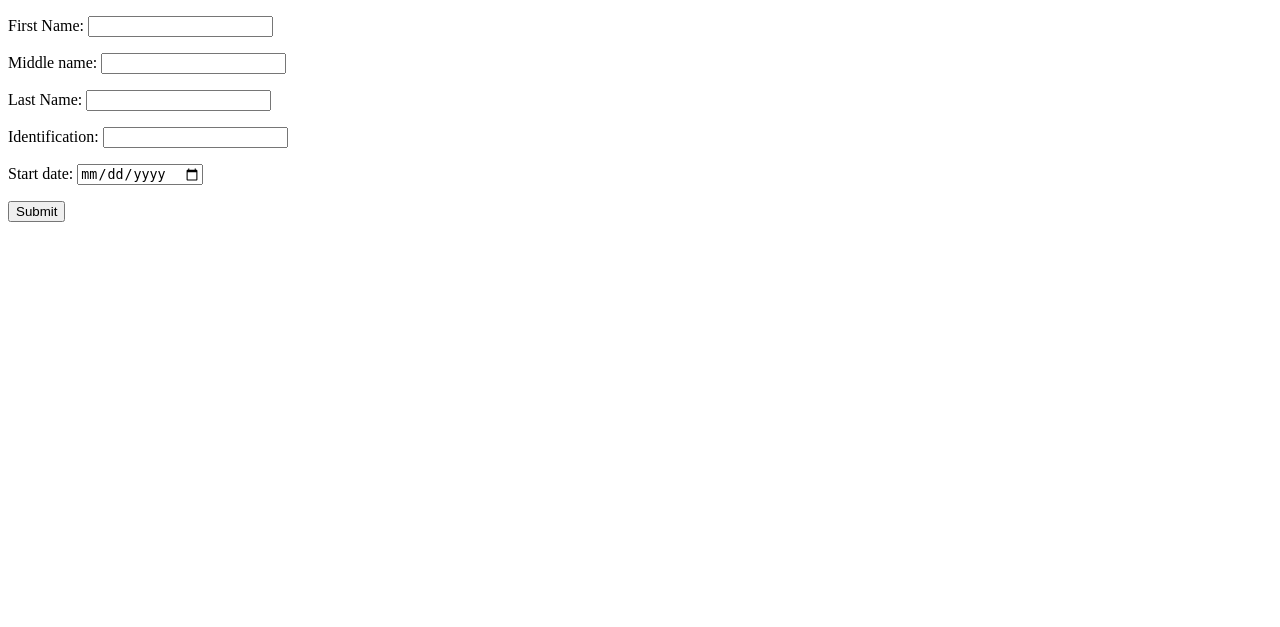
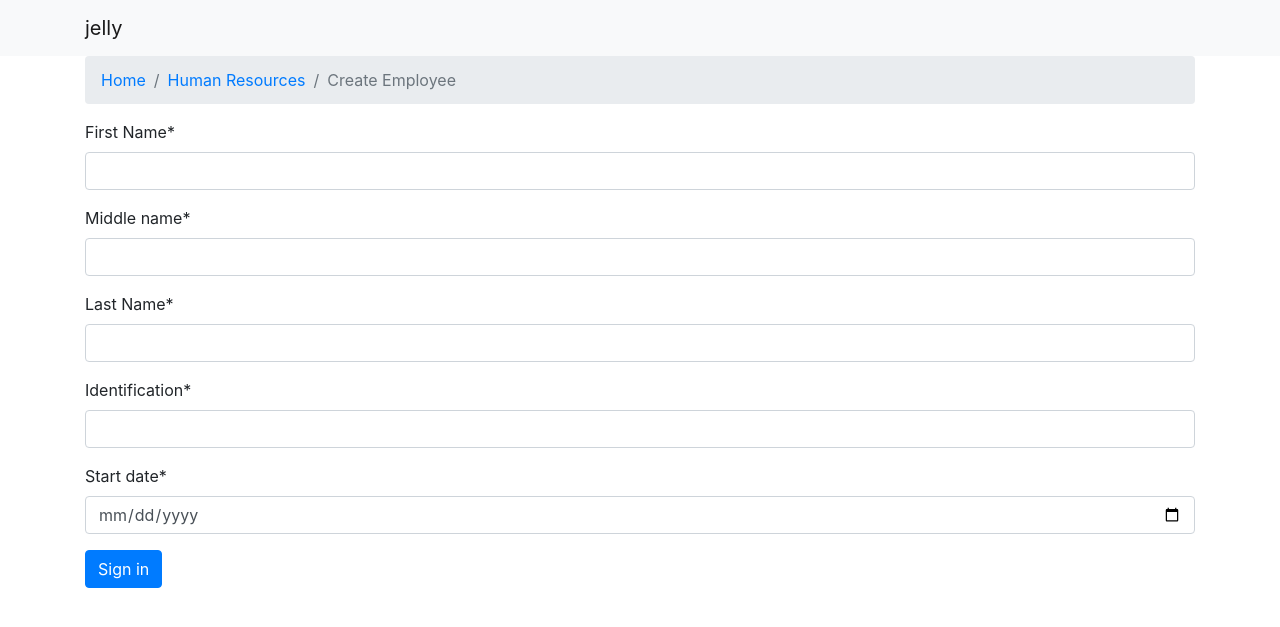
Before and after one commit to g8jedi/jelly, a Django app: page /human-resources/create-employee/ in a window 1280 px wide. Shown: the top 627 px of the page. Run offline with Django 3.2, Linux system fonts and the light colour scheme; some libraries are stand-ins or nearby versions.

Commit message:
Implemented breadcrumb.

```diff
--- a/human_resources/templates/human_resources/base.html
+++ b/human_resources/templates/human_resources/base.html
@@ -1,14 +1,33 @@
 <!doctype html>
 <html lang="en">
   <head>
+    <!-- Required meta tags -->
     <meta charset="utf-8">
     <meta name="viewport" content="width=device-width, initial-scale=1, shrink-to-fit=no">
-  <link rel="stylesheet" href="https://stackpath.bootstrapcdn.com/bootstrap/4.1.3/css/bootstrap.min.css" integrity="sha384-MCw98/SFnGE8fJT3GXwEOngsV7Zt27NXFoaoApmYm81iuXoPkFOJwJ8ERdknLPMO" crossorigin="anonymous">
+
+    <!-- Bootstrap CSS -->
+    <link rel="stylesheet" href="https://stackpath.bootstrapcdn.com/bootstrap/4.4.1/css/bootstrap.min.css" integrity="sha384-Vkoo8x4CGsO3+Hhxv8T/Q5PaXtkKtu6ug5TOeNV6gBiFeWPGFN9MuhOf23Q9Ifjh" crossorigin="anonymous">
+
+    <title>Jelly</title>
+    <nav class="navbar navbar-expand-lg navbar-light bg-light">
+      <div class="container">
+        <a class="navbar-brand" href="">jelly</a>
+      </div>
+    </nav>
   </head>
   <body>
+    <div class="container">
+    {% block breadcrumb %}
+    {% endblock %}
+    </div>
     <div class="container">
       {% block content %}
       {% endblock %}
     </div>
+    <!-- Optional JavaScript -->
+    <!-- jQuery first, then Popper.js, then Bootstrap JS -->
+    <script src="https://code.jquery.com/jquery-3.4.1.slim.min.js" integrity="sha384-J6qa4849blE2+poT4WnyKhv5vZF5SrPo0iEjwBvKU7imGFAV0wwj1yYfoRSJoZ+n" crossorigin="anonymous"></script>
+    <script src="https://cdn.jsdelivr.net/npm/popper.js@1.16.0/dist/umd/popper.min.js" integrity="sha384-Q6E9RHvbIyZFJoft+2mJbHaEWldlvI9IOYy5n3zV9zzTtmI3UksdQRVvoxMfooAo" crossorigin="anonymous"></script>
+    <script src="https://stackpath.bootstrapcdn.com/bootstrap/4.4.1/js/bootstrap.min.js" integrity="sha384-wfSDF2E50Y2D1uUdj0O3uMBJnjuUD4Ih7YwaYd1iqfktj0Uod8GCExl3Og8ifwB6" crossorigin="anonymous"></script>
   </body>
 </html>
--- a/human_resources/templates/human_resources/employee_form.html
+++ b/human_resources/templates/human_resources/employee_form.html
@@ -1,8 +1,20 @@
-<!DOCTYPE html>
+{% extends 'human_resources/base.html' %}
+{% load crispy_forms_tags %}
+
+{% block breadcrumb %}
+<nav aria-label="breadcrumb">
+  <ol class="breadcrumb">
+    <li class="breadcrumb-item"><a href="#">Home</a></li>
+    <li class="breadcrumb-item"><a href="#">Human Resources</a></li>
+    <li class="breadcrumb-item active" aria-current="page">Create Employee</li>
+  </ol>
+</nav>
+{% endblock %}
+
 {% block content %}
-	<form action="{% url 'human_resources:create-employee' %}" method="post">
-		{% csrf_token %}
-		{{ form.as_p }}
-		<input type="submit" value="Submit" />
-	</form>
+  <form action="{% url 'human_resources:create-employee' %}" method="post">
+    {% csrf_token %}
+    {{ form|crispy }}
+    <button type="submit" class="btn btn-primary">Sign in</button>
+  </form>
 {% endblock %}
```
Lines whose indentation alone changed are shown as unchanged.
